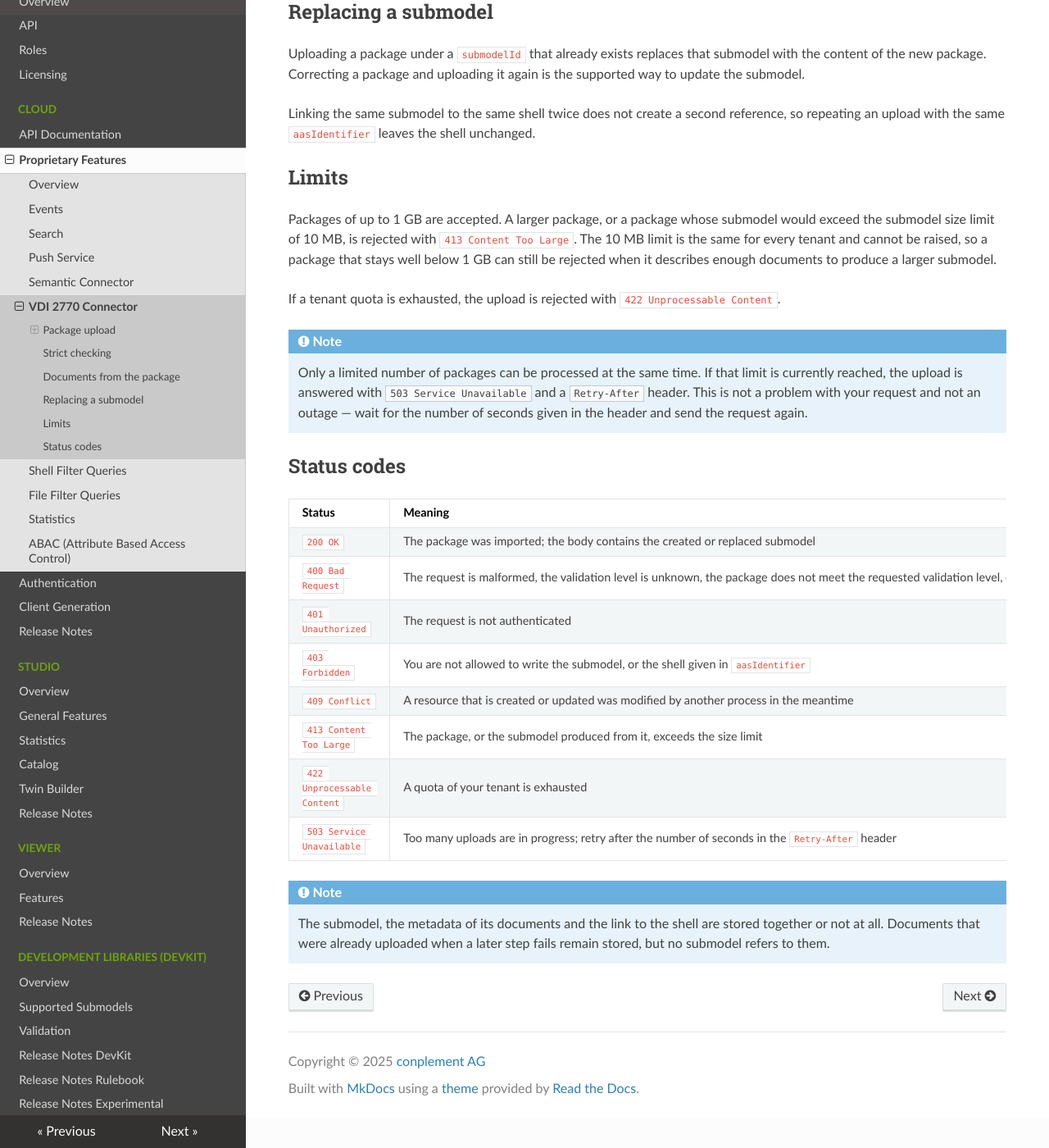
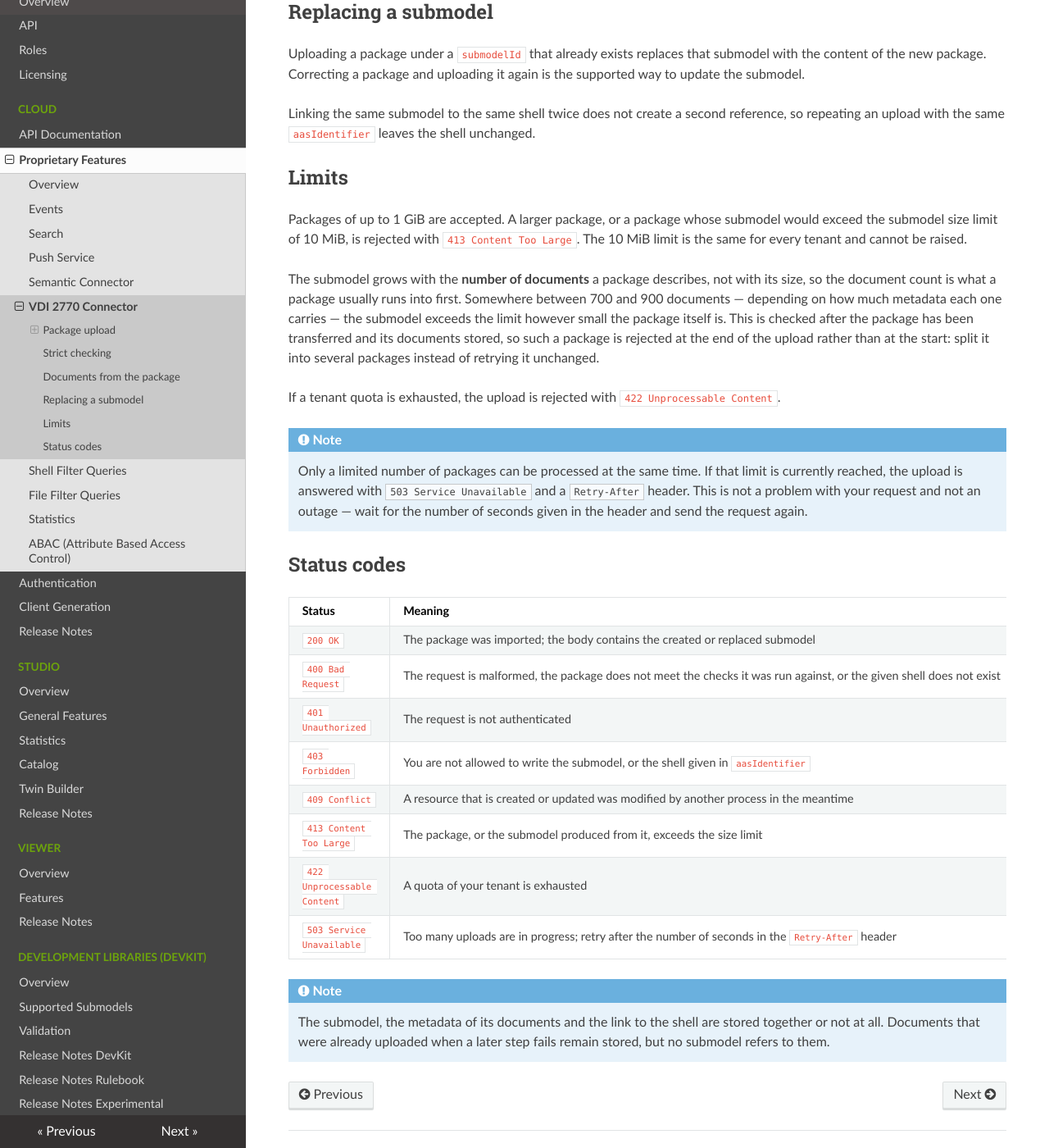
Before and after one commit to twinsphere/twinsphere.github.io, an MkDocs documentation site: the page built from docs/cloud-vdi2770-connector.md, in a window 1280 px wide and 1400 px high, scrolled down 2629 px. Shown: the whole window at 82% size. Built offline with MkDocs 1.6.1, drawn with Linux system fonts in a browser that asks for light colours; nearby versions of some CDN libraries.

Commit message:
docs(cloud): correct the VDI 2770 limits and drop the removed validation level

```diff
--- a/docs/cloud-vdi2770-connector.md
+++ b/docs/cloud-vdi2770-connector.md
@@ -129,10 +129,16 @@ upload with the same `aasIdentifier` leaves the shell unchanged.
 
 ## Limits
 
-Packages of up to 1 GB are accepted. A larger package, or a package whose submodel would exceed the
-submodel size limit of 10 MB, is rejected with `413 Content Too Large`. The 10 MB limit is the same for
-every tenant and cannot be raised, so a package that stays well below 1 GB can still be rejected when it
-describes enough documents to produce a larger submodel.
+Packages of up to 1 GiB are accepted. A larger package, or a package whose submodel would exceed the
+submodel size limit of 10 MiB, is rejected with `413 Content Too Large`. The 10 MiB limit is the same for
+every tenant and cannot be raised.
+
+The submodel grows with the **number of documents** a package describes, not with its size, so the
+document count is what a package usually runs into first. Somewhere between 700 and 900 documents —
+depending on how much metadata each one carries — the submodel exceeds the limit however small the package
+itself is. This is checked after the package has been transferred and its documents stored, so such a
+package is rejected at the end of the upload rather than at the start: split it into several packages
+instead of retrying it unchanged.
 
 If a tenant quota is exhausted, the upload is rejected with `422 Unprocessable Content`.
 
@@ -149,7 +155,7 @@ If a tenant quota is exhausted, the upload is rejected with `422 Unprocessable C
 | Status | Meaning |
 |--------|---------|
 | `200 OK` | The package was imported; the body contains the created or replaced submodel |
-| `400 Bad Request` | The request is malformed, the validation level is unknown, the package does not meet the requested validation level, or the given shell does not exist |
+| `400 Bad Request` | The request is malformed, the package does not meet the checks it was run against, or the given shell does not exist |
 | `401 Unauthorized` | The request is not authenticated |
 | `403 Forbidden` | You are not allowed to write the submodel, or the shell given in `aasIdentifier` |
 | `409 Conflict` | A resource that is created or updated was modified by another process in the meantime |
```
